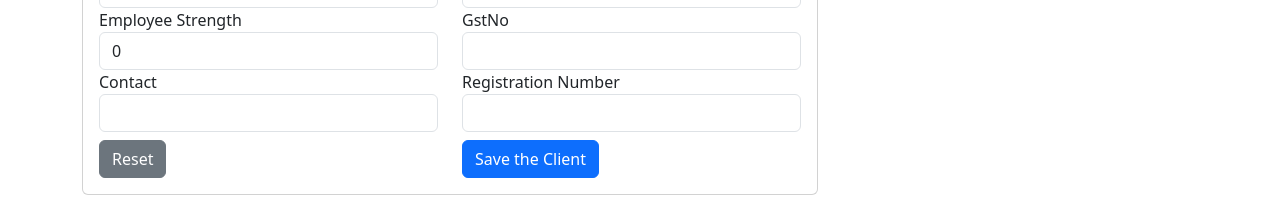
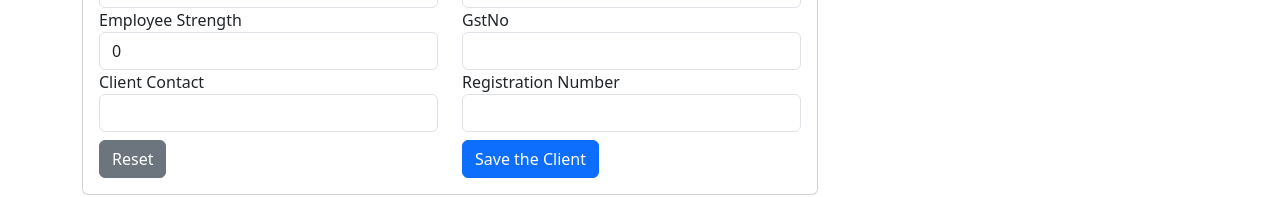
Before and after one commit to SpeedKillsx/Angular-Tutorial, an Angular app: page /client in a window 1280 px wide. Shown: the part 449-646 px from the top of the page. Built offline with nearby package versions, Linux system fonts and the light colour scheme; no server answers.

Commit message:
html client modified

```diff
--- a/src/app/components/client/client.component.html
+++ b/src/app/components/client/client.component.html
@@ -83,7 +83,7 @@
                         </div>
 
                         <div class="col-6">
-                            <label for="">Contact</label>
+                            <label for="">Client Contact</label>
                             <input type="text" class="form-control" [(ngModel)]="clientObj.contactNo">
                         </div>
                         <div class="col-6">
```
